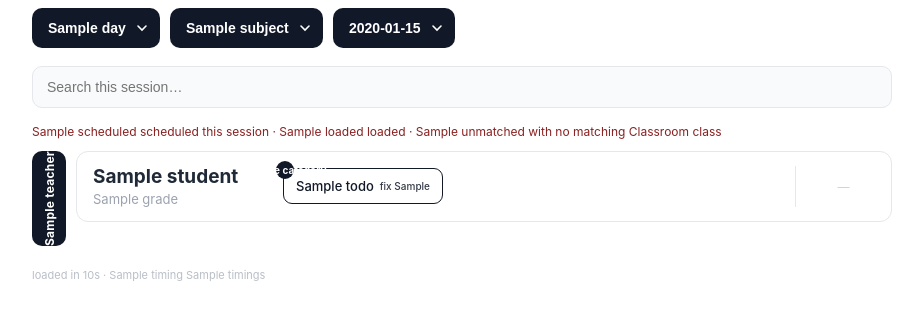
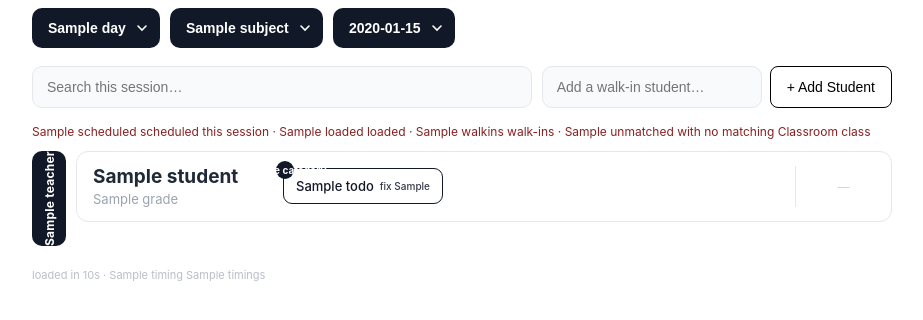
Before and after one commit to enopieastcobb/classroom-dashboard, a FastAPI app: template templates/session_dashboard.html in a window 1280 px wide. Shown: the part 49-369 px from the top of the page, without its empty margins (178-1101 px from the left). Run offline with FastAPI, Linux system fonts and the light colour scheme; the template is opened without the code that fills it: most values are stand-ins (such as "Sample title", 1, 10 or a date in 2020).

Commit message:
Add walk-in students on the fly
The prototype had this and it was never ported. PROJECT_LOG.md is
explicit about why it matters: "The schedule is often not followed
(students come late, swap, do make-ups/walk-ins)" -- so the picker has to
find ANY student in the centre, not only those on the current slot.

  - "Add a walk-in student..." searches every student who has a Classroom
    class, via a native datalist (type-ahead, no JS, CSP-safe).
  - Walk-ins appear in their own "Walk-ins" group, tinted amber with a
    walk-in tag, so it's obvious who wasn't scheduled.
  - Each carries an x to remove them again.
  - They load exactly like scheduled students, so a walk-in's FICs show
    immediately -- the reason a teacher needs them on screen at all.
  - The session count now reads e.g. "2 scheduled this session · 4 loaded
    · 2 walk-ins", keeping scheduled and walk-in figures distinct.

Walk-ins ride in one pipe-delimited hidden field, carried by the add and
remove forms but deliberately NOT by the day/room/time form -- so changing
session clears the group, matching the prototype's resetGroup().

```diff
--- a/main.py
+++ b/main.py
@@ -773,6 +773,9 @@ def _verify_and_get_email(id_token: str) -> str:
 
 ROOM_LABEL = {"English": "English Room", "Math": "Maths Room", "Weenopi": "Weenopi"}
 
+# Walk-ins aren't on any teacher's scheduled list, so they get their own group.
+WALKIN_GROUP = "Walk-ins"
+
 
 def _time_key(t: str) -> tuple:
     """Sort '9:00 AM' before '12:00 PM' before '3:00 PM'."""
@@ -795,11 +798,24 @@ async def classroom_dashboard(request: Request):
     sel_subject = form_data.get("subject") or ""
     sel_time = form_data.get("time") or ""
 
+    # Walk-ins ride along in one pipe-delimited field. They deliberately do NOT
+    # survive a change of day/room/time -- that form omits them, so switching
+    # session clears the group, matching the prototype's resetGroup().
+    walkins = [n.strip() for n in (form_data.get("walkins") or "").split("|") if n.strip()]
+    adding = (form_data.get("add_walkin") or "").strip()
+    removing = (form_data.get("remove_walkin") or "").strip()
+    if adding and adding not in walkins:
+        walkins.append(adding)
+    if removing:
+        walkins = [n for n in walkins if n != removing]
+
     ctx: Dict[str, Any] = {
         "idToken": id_token, "days": ScheduleService.DAYS,
         "subjects": [], "times": [], "groups": [], "unmatched": [],
         "day": sel_day, "subject": sel_subject, "time": sel_time,
         "room_label": ROOM_LABEL,
+        "walkins": walkins, "walkins_field": "|".join(walkins),
+        "all_students": [],
     }
 
     timings: Dict[str, float] = {}
@@ -854,17 +870,31 @@ async def classroom_dashboard(request: Request):
         t = _mark('list_courses', t)
         logger.info(f"{sel_day} {sel_subject} {sel_time}: {len(courses)} active courses visible.")
 
+        # Every student who has a Classroom class, for the walk-in picker --
+        # a walk-in may be any student in the centre, not just one on today's
+        # schedule (students come late, swap, or do make-ups).
+        all_students = sorted({
+            split_course_name(c.get("name", "")).get("name", "")
+            for c in courses
+        } - {""})
+
         # The schedule is the source of truth for WHO should be on screen, so
         # the slate is built from it first. Every scheduled student gets a card
         # no matter what their Classroom lookup does -- a teacher must never
-        # have to wonder whether the list is complete.
-        slate = [(t, n) for t in sorted(by_teacher) for n in by_teacher[t]]
+        # have to wonder whether the list is complete. Walk-ins are appended.
+        scheduled_names = {n for names in by_teacher.values() for n in names}
+        slate = [(teacher, n, False)
+                 for teacher in sorted(by_teacher)
+                 for n in by_teacher[teacher]]
+        slate += [(WALKIN_GROUP, n, True)
+                  for n in walkins if n not in scheduled_names]
 
         def load_one(entry):
-            teacher, name = entry
+            teacher, name, is_walkin = entry
             card = {
                 "teacher": teacher,
                 "name": name,
+                "walkin": is_walkin,
                 "slug": re.sub(r'[^a-z0-9]+', '-', f"{teacher}-{name}".lower()).strip('-'),
                 "grade": "", "todo": [], "counts": DataProcessor.counts([]),
                 "grids": {s: DataProcessor.grid([]) for s in ("English", "Math")},
@@ -905,13 +935,14 @@ async def classroom_dashboard(request: Request):
         t = _mark('load_students', t)
 
         groups = []
-        for teacher in sorted(by_teacher):
+        for teacher in sorted(by_teacher) + [WALKIN_GROUP]:
             in_group = [c for c in cards if c["teacher"] == teacher]
             if in_group:
                 groups.append({"teacher": teacher, "students": in_group})
 
         summary = {
-            "scheduled": len(cards),
+            "scheduled": sum(1 for c in cards if not c["walkin"]),
+            "walkins": sum(1 for c in cards if c["walkin"]),
             "loaded": sum(1 for c in cards if c["state"] == "ok"),
             "unmatched": sum(1 for c in cards if c["state"] == "unmatched"),
             "errors": sum(1 for c in cards if c["state"] == "error"),
@@ -923,6 +954,7 @@ async def classroom_dashboard(request: Request):
             "groups": groups,
             "summary": summary,
             "timings": timings,
+            "all_students": all_students,
             "unmatched": [c["name"] for c in cards if c["state"] == "unmatched"],
         })
         return templates.TemplateResponse(request, "session_dashboard.html", ctx)
--- a/templates/session_dashboard.html
+++ b/templates/session_dashboard.html
@@ -32,6 +32,12 @@
   .student-name { width:170px; flex:none; }
   .student-name .n { font-size:19px; font-weight:700; line-height:1.15; }
   .student-name .g { font-size:13px; color:#9ca3af; margin-top:3px; }
+  /* Walk-ins are tinted so it's obvious at a glance who wasn't scheduled. */
+  .student.is-walkin { background:#f7efdd; border-color:#ecdcb0; }
+  .walkin-tag {
+    font-size:10px; font-weight:600; color:#8a6d2b; background:#ecdcb0;
+    border-radius:4px; padding:2px 6px;
+  }
   .badges { flex:1; display:flex; flex-wrap:wrap; gap:10px 12px; align-content:flex-start; padding:2px 8px; }
   .view-col {
     width:96px; flex:none; border-left:1px solid #e5e7eb; display:flex;
@@ -111,12 +117,28 @@
 
 <div class="searchbar">
   <input id="studentSearch" type="text" placeholder="Search this session…">
+
+  <form method="POST" action="/dashboard" style="display:flex; gap:8px;">
+    <input type="hidden" name="credential" value="{{ idToken }}">
+    <input type="hidden" name="day" value="{{ day }}">
+    <input type="hidden" name="subject" value="{{ subject }}">
+    <input type="hidden" name="time" value="{{ time }}">
+    <input type="hidden" name="walkins" value="{{ walkins_field }}">
+    <input name="add_walkin" list="allStudents" placeholder="Add a walk-in student…"
+           style="border:1px solid #e5e7eb; background:#f9fafb; border-radius:10px;
+                  padding:12px 14px; font-size:14px; outline:none; min-width:220px;">
+    <datalist id="allStudents">
+      {% for n in all_students %}<option value="{{ n }}"></option>{% endfor %}
+    </datalist>
+    <button type="submit" class="btn" style="white-space:nowrap;">+ Add Student</button>
+  </form>
 </div>
 
 {% if summary and summary.scheduled %}
 <p style="font-size:12px; margin:0 0 12px; color:{{ '#8a2020' if (summary.unmatched or summary.errors) else '#6b7280' }};">
   {{ summary.scheduled }} scheduled this session ·
   {{ summary.loaded }} loaded
+  {%- if summary.walkins %} · {{ summary.walkins }} walk-in{{ 's' if summary.walkins != 1 }}{% endif %}
   {%- if summary.unmatched %} · {{ summary.unmatched }} with no matching Classroom class{% endif %}
   {%- if summary.errors %} · {{ summary.errors }} failed to load{% endif %}
 </p>
@@ -127,10 +149,26 @@
   <div class="group-tab"><span>{{ g.teacher }}</span></div>
   <div class="group-cards">
     {% for s in g.students %}
-    <div class="student" data-name="{{ s.name | lower }}">
+    <div class="student{% if s.walkin %} is-walkin{% endif %}" data-name="{{ s.name | lower }}">
       <div class="student-name">
         <div class="n">{{ s.name }}</div>
         {% if s.grade %}<div class="g">{{ s.grade }}</div>{% endif %}
+        {% if s.walkin %}
+        <div style="margin-top:6px; display:flex; align-items:center; gap:6px;">
+          <span class="walkin-tag">walk-in</span>
+          <form method="POST" action="/dashboard" style="display:inline;">
+            <input type="hidden" name="credential" value="{{ idToken }}">
+            <input type="hidden" name="day" value="{{ day }}">
+            <input type="hidden" name="subject" value="{{ subject }}">
+            <input type="hidden" name="time" value="{{ time }}">
+            <input type="hidden" name="walkins" value="{{ walkins_field }}">
+            <input type="hidden" name="remove_walkin" value="{{ s.name }}">
+            <button type="submit" title="Remove walk-in"
+                    style="background:none; border:0; color:#b8923c; cursor:pointer;
+                           font-size:14px; padding:0; line-height:1;">&times;</button>
+          </form>
+        </div>
+        {% endif %}
       </div>
       <div class="badges">
         {% for i in s.todo %}
```
